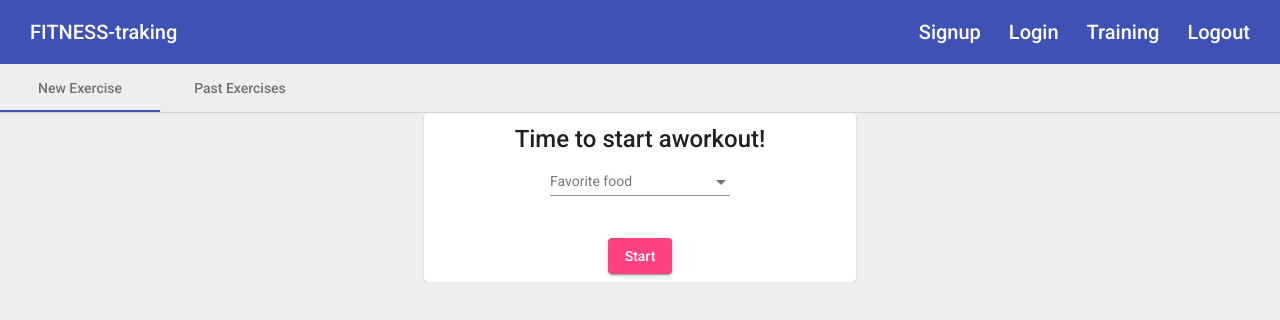
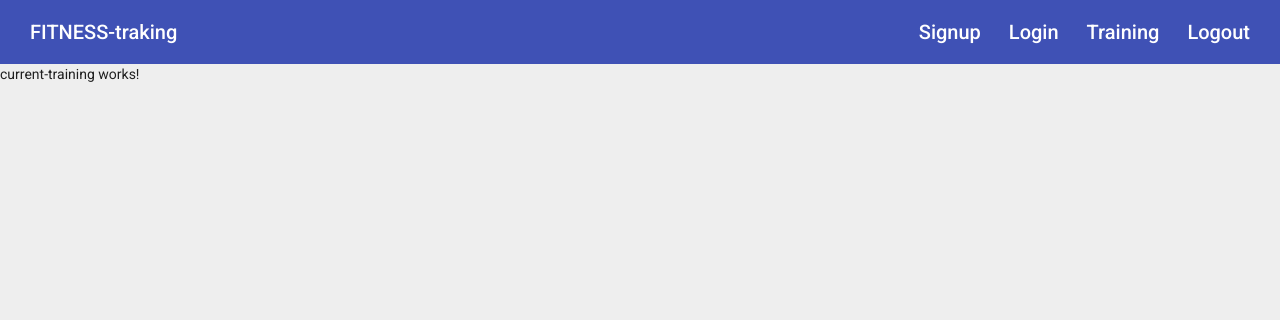
Before and after one commit to meolivares06/fitness-tracking, an Angular app: page /training in a window 1280 px wide. Both pictures are taken after a click on the button "Start". Shown: the top 320 px of the page. Built offline with nearby package versions, Linux system fonts and the light colour scheme.

Commit message:
(New training): Start new training
  • Form new training,
  • Show hide ongoing training

New training

```diff
--- a/src/app/training/new-training/new-training.component.html
+++ b/src/app/training/new-training/new-training.component.html
@@ -1,6 +1,6 @@
-<section class="new-training" fxLayout fxLayoutAlign="center" >
+<section class="new-training" fxLayout fxLayoutAlign="center">
   <mat-card fxFlex.lt-sm="100%">
-    <mat-card-title >Time to start aworkout!</mat-card-title>
+    <mat-card-title>Time to start aworkout!</mat-card-title>
     <mat-card-content>
       <mat-form-field>
         <mat-label>Favorite food</mat-label>
@@ -17,12 +17,18 @@
           <mat-option value="burpees">
             Burpees
           </mat-option>
-
         </mat-select>
       </mat-form-field>
     </mat-card-content>
     <mat-card-actions>
-      <button type="submit" mat-raised-button color="accent">Start</button>
+      <button
+        type="submit"
+        mat-raised-button
+        color="accent"
+        (click)="onTrainingStart()"
+      >
+        Start
+      </button>
     </mat-card-actions>
   </mat-card>
 </section>
--- a/src/app/training/new-training/new-training.component.ts
+++ b/src/app/training/new-training/new-training.component.ts
@@ -1,15 +1,20 @@
-import { Component, OnInit } from '@angular/core';
+import { Component, OnInit, EventEmitter, Output } from "@angular/core";
 
 @Component({
-  selector: 'app-new-training',
-  templateUrl: './new-training.component.html',
-  styleUrls: ['./new-training.component.scss']
+  selector: "app-new-training",
+  templateUrl: "./new-training.component.html",
+  styleUrls: ["./new-training.component.scss"]
 })
 export class NewTrainingComponent implements OnInit {
+  @Output() trainingStart = new EventEmitter<void>();
 
-  constructor() { }
+  constructor() {}
 
-  ngOnInit(): void {
+  ngOnInit(): void {}
+
+  onTrainingStart() {
+    console.log("ontrainingStart");
+
+    this.trainingStart.emit();
   }
-
 }
--- a/src/app/training/training.component.html
+++ b/src/app/training/training.component.html
@@ -1,8 +1,9 @@
-<mat-tab-group>
+<mat-tab-group *ngIf="!ongoingTraining">
   <mat-tab label="New Exercise">
-    <app-new-training></app-new-training>
-    </mat-tab>
+    <app-new-training (trainingStart)="ongoingTraining = true"></app-new-training>
+  </mat-tab>
   <mat-tab label="Past Exercises">
     <app-past-trainings></app-past-trainings>
-     </mat-tab>
+  </mat-tab>
 </mat-tab-group>
+<app-current-training *ngIf="ongoingTraining"></app-current-training>
--- a/src/app/training/training.component.ts
+++ b/src/app/training/training.component.ts
@@ -6,7 +6,7 @@ import { Component, OnInit } from '@angular/core';
   styleUrls: ['./training.component.scss']
 })
 export class TrainingComponent implements OnInit {
-
+  ongoingTraining = false;
   constructor() { }
 
   ngOnInit(): void {
```
Also changed, not shown: src/app/material/material.module.ts (+5 -3 lines). Lines whose indentation alone changed are shown as unchanged.
